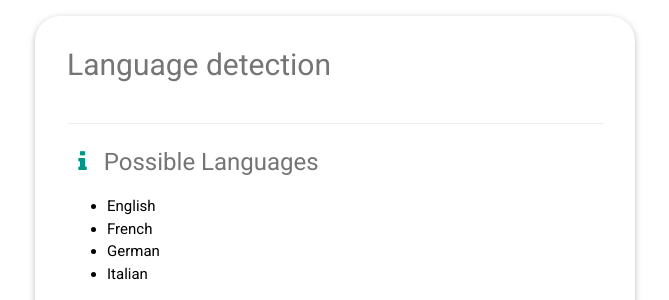
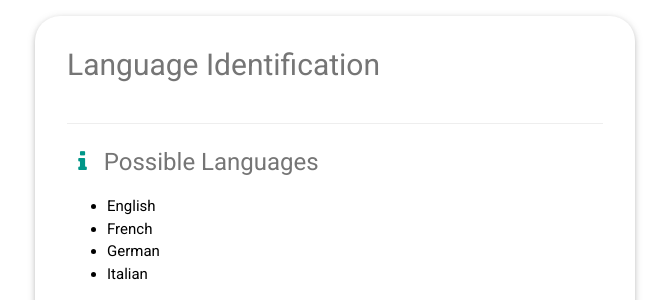
Before and after one commit to benediktaugenstein/language-detection, a Flask app: page / in a window 1280 px wide. Shown: the top 300 px of the page, without its empty margins (305-974 px from the left). Run offline with Flask 2, Linux system fonts and the light colour scheme.

Commit message:
header change

```diff
--- a/templates/input.html
+++ b/templates/input.html
@@ -47,7 +47,7 @@
         <div class="w3-container w3-card w3-white w3-margin-bottom" style="border-radius: 25px;">
           <div class="w3-container">
 
-            <h2 class="w3-text-grey w3-padding-16">Language detection</h2>
+            <h2 class="w3-text-grey w3-padding-16">Language Identification</h2>
             <hr>
             <h3 class="w3-text-grey"><i class="fa fa-info fa-fw w3-text-teal"></i> Possible Languages</h3>
             <p>
```
